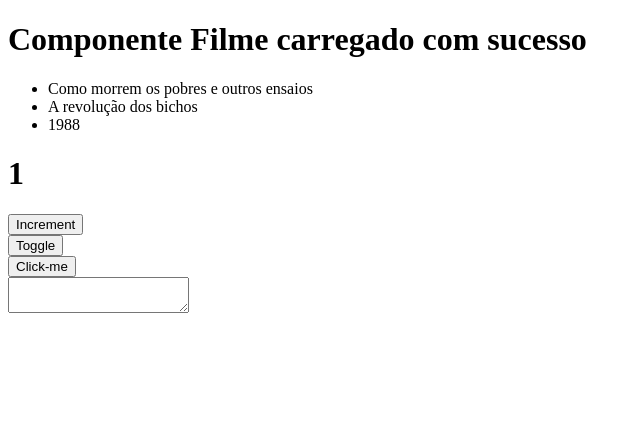
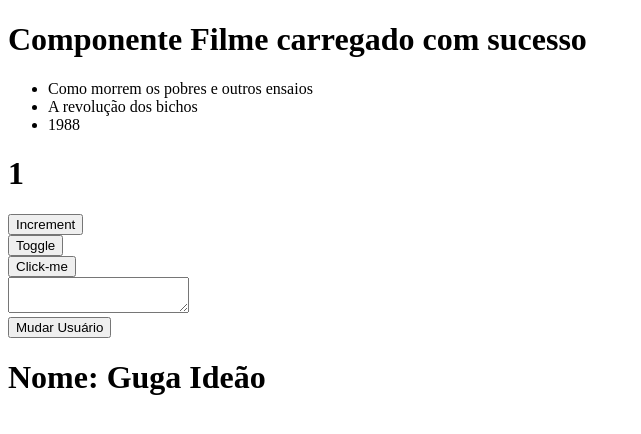
Before and after one commit to WellingtonIdeao/angular-template, an Angular app: page / in a window 1280 px wide. Shown: the top 434 px of the page, without its empty margins (0-641 px from the left). Built offline with nearby package versions, Linux system fonts and the light colour scheme.

Commit message:
Added lifecycle hooks

```diff
--- a/src/app/app.component.html
+++ b/src/app/app.component.html
@@ -8,3 +8,6 @@
 <app-click-me></app-click-me>
 <br>
 <app-text-box></app-text-box>
+<br>
+<button (click)="changeUser()">Mudar Usuário</button>
+<app-componente-filho [nome]="nomeUsuario"></app-componente-filho>
--- a/src/app/app.component.ts
+++ b/src/app/app.component.ts
@@ -1,15 +1,25 @@
-import { Component } from '@angular/core';
+import { Component, OnInit } from '@angular/core';
 
 @Component({
   selector: 'app-root',
   templateUrl: './app.component.html',
   styleUrls: ['./app.component.css']
 })
-export class AppComponent {
+export class AppComponent implements OnInit {
   title = 'template';
   public exibirConteudo = false;
+  public nomeUsuario = "Guga Ideão"
 
+  ngOnInit(){
+    console.log("ngOnInit: Componente iniciado");
+  }
   public toggleConteudo(){
     this.exibirConteudo = !this.exibirConteudo;
   }
+
+  public changeUser(){
+    this.nomeUsuario = "Wellington Ideão"
+  }
+
+
 }
--- a/src/app/app.module.ts
+++ b/src/app/app.module.ts
@@ -10,6 +10,7 @@ import { FilmeComponent } from './filme/filme.component';
 import { ProdutoComponent } from './produto/produto.component';
 import { ClickMeComponent } from './click-me/click-me.component';
 import { TextBoxComponent } from './text-box/text-box.component';
+import { ComponenteFilhoComponent } from './componente-filho/componente-filho.component';
 
 @NgModule({
   declarations: [
@@ -21,7 +22,8 @@ import { TextBoxComponent } from './text-box/text-box.component';
     FilmeComponent,
     ProdutoComponent,
     ClickMeComponent,
-    TextBoxComponent
+    TextBoxComponent,
+    ComponenteFilhoComponent
   ],
   imports: [
     BrowserModule
--- /dev/null
+++ b/src/app/componente-filho/componente-filho.component.html
@@ -0,0 +1 @@
+<h1>Nome: {{ nome }}</h1>
--- /dev/null
+++ b/src/app/componente-filho/componente-filho.component.ts
@@ -0,0 +1,22 @@
+import { Component, Input, OnInit, OnChanges, SimpleChanges } from '@angular/core';
+
+@Component({
+  selector: 'app-componente-filho',
+  templateUrl: './componente-filho.component.html',
+  styleUrls: ['./componente-filho.component.css']
+})
+export class ComponenteFilhoComponent implements OnInit, OnChanges {
+
+
+  constructor() { }
+
+  @Input() nome: string| undefined;
+
+  ngOnInit(): void {
+  }
+  ngOnChanges(changes: SimpleChanges): void {
+    console.log(changes['nome']);
+  }
+
+
+}
```
Also changed, not shown: src/app/componente-filho/componente-filho.component.css (added), 1 other file (tests, documents, lock files or other folders).
